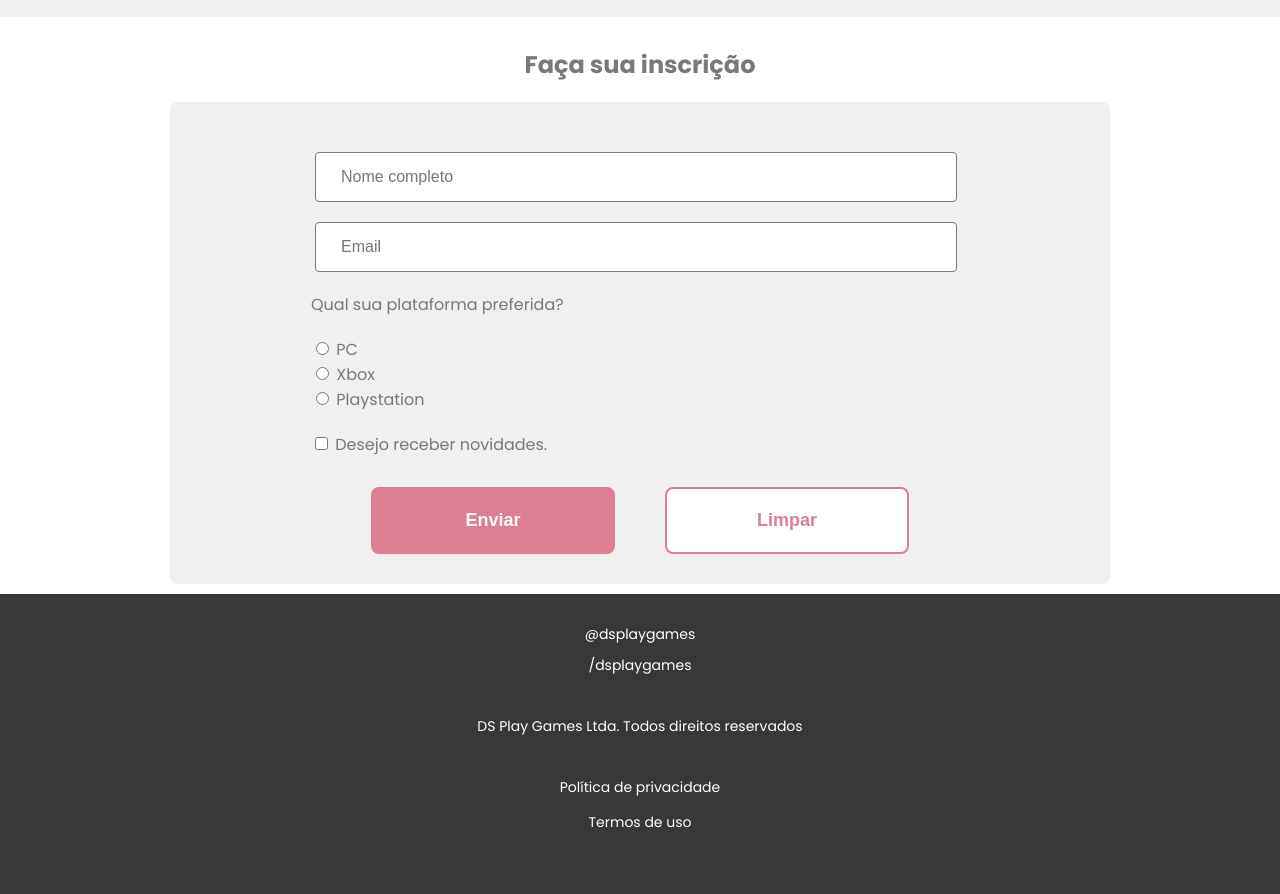
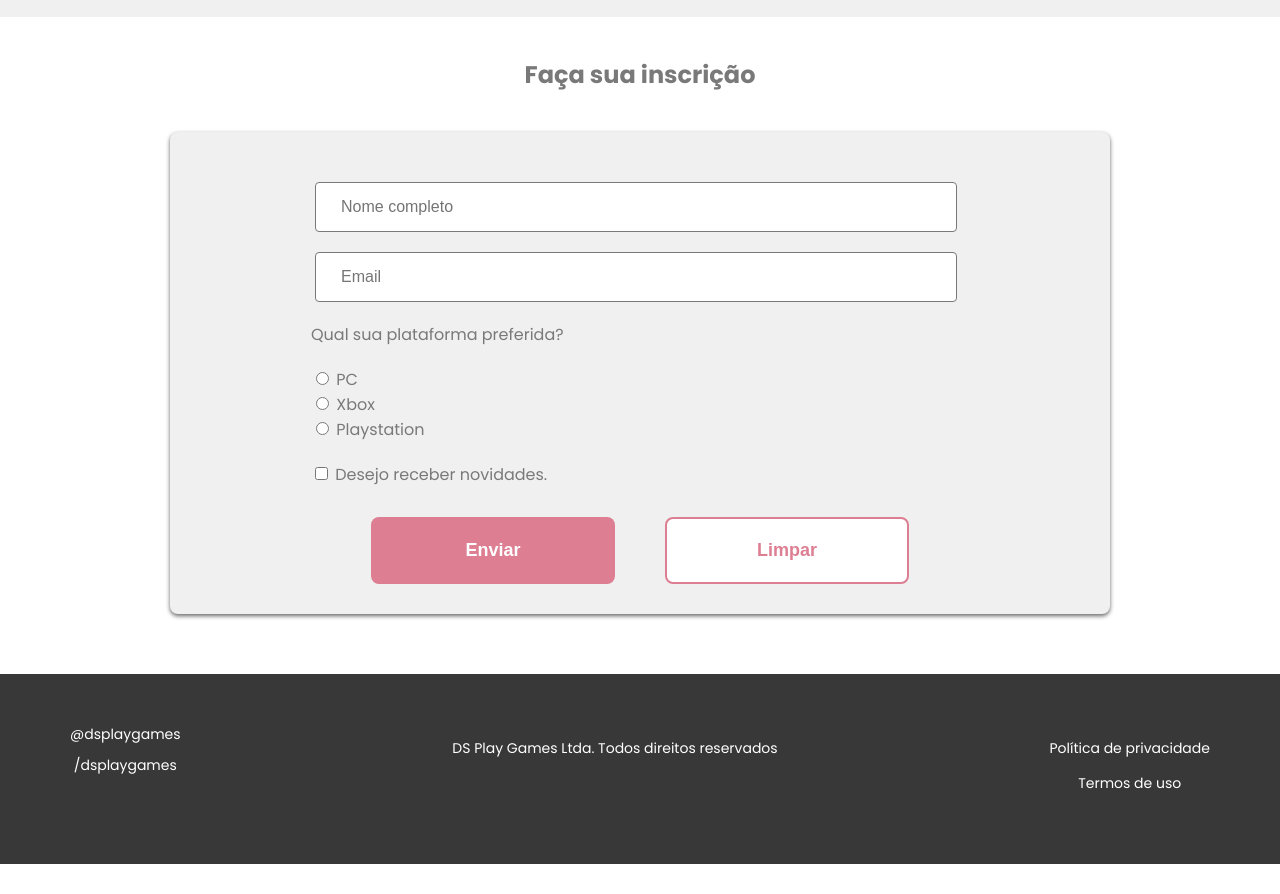
Before and after one commit to RodrigoSousaTavares/comeasyouare, a plain HTML site: page aula-desafio-dsplaygames-responsivo/index.html in a window 1280 px wide. Shown: the part 1345-2239 px from the top of the page. After the commit the page ends 2209 px from the top, so only its background shows below. Drawn offline with Linux system fonts and the light colour scheme.

Commit message:
quase pronto

```diff
--- a/aula-desafio-dsplaygames-responsivo/css/styles.css
+++ b/aula-desafio-dsplaygames-responsivo/css/styles.css
@@ -303,18 +303,6 @@ form {
     color: unset;
 }
 
-.copyright {
-    margin: 40px 0 40px 0;
-}
-
-.privacy {
-    cursor: pointer;
-}
-
-.terms {
-    cursor: pointer;
-}
-
 @media (min-width: 576px) {
     .input-subscribe {
         width: 376px;
@@ -343,6 +331,12 @@ form {
 }
 
 @media (min-width: 768px) {
+    .menu-items {
+        visibility: visible;
+        font-size: 14px;
+        font-weight: 500;
+    }
+
     .input-subscribe {
         width: 642px;
         height: 50px;
@@ -351,6 +345,11 @@ form {
     .form-name-email {
         max-width: 650px;
         margin: 0 auto;
+    }
+
+    .form-subscribe {
+        margin-bottom: 50px;
+        box-shadow: 0px 2px 4px rgba(0, 0, 0, 0.60);
     }
 
     .button-container {
@@ -370,4 +369,27 @@ form {
     .question-form {
         margin-left : 15%;
     }
+
+    .title-form {
+        margin-top: 30px;
+        margin-bottom: 40px;
+    }
+
+    footer {
+        height: 190px;
+        align-items: stretch;
+    }
+
+    .footer-content {
+        display: flex;
+        flex-direction: row;
+        margin-top: 50px;
+        margin-left: 70px;
+        margin-right: 70px;
+    }
+
+    .container-copyright {
+        margin: 0 auto;
+    }
+
 }
--- a/aula-desafio-dsplaygames-responsivo/index.html
+++ b/aula-desafio-dsplaygames-responsivo/index.html
@@ -109,11 +109,17 @@
     </main>
     <footer>
         <div class="footer-content">
+        <div class="social-media">
             <a href="#">@dsplaygames</a>
             <a href="#">/dsplaygames</a>
-            <p class="copyright">DS Play Games Ltda. Todos direitos reservados</p>
-            <p class="privacy">Política de privacidade</p>
-            <p class="terms">Termos de uso</p>
+        </div>
+            <div class="container-copyright">
+                <p>DS Play Games Ltda. Todos direitos reservados</p>
+            </div>
+            <div class="container-pt">
+                <p class=>Política de privacidade</p>
+                <p class=>Termos de uso</p>
+            </div>
         </div>
     </footer>
 </body>
```
